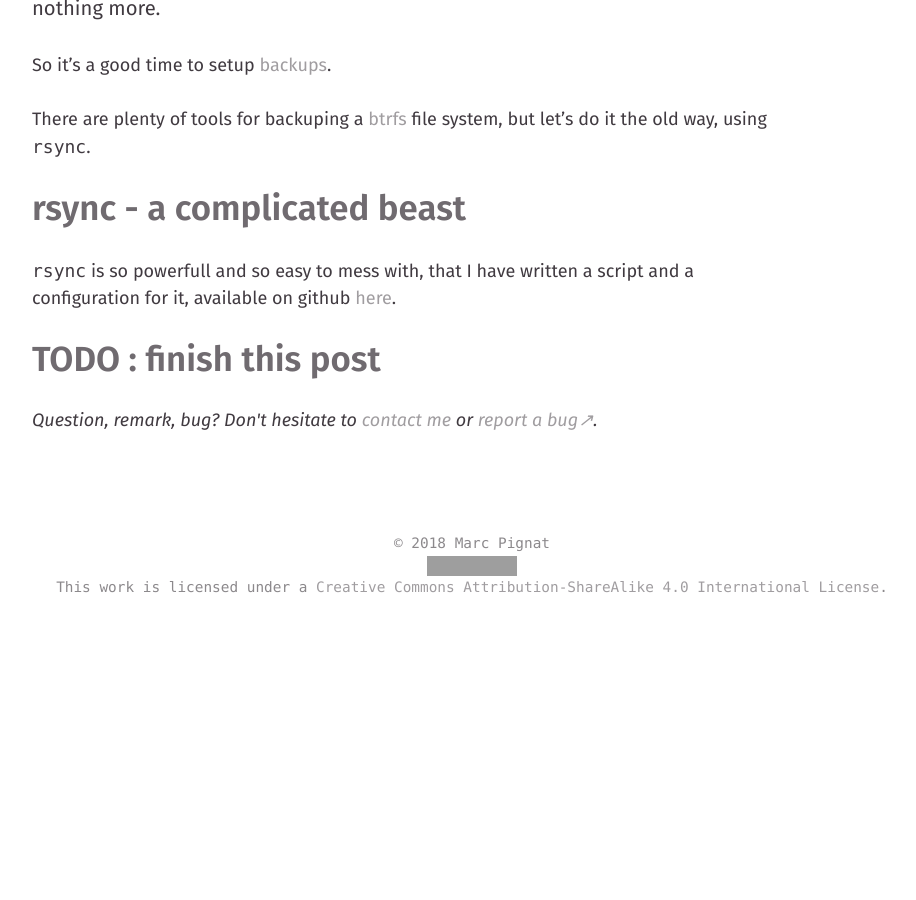
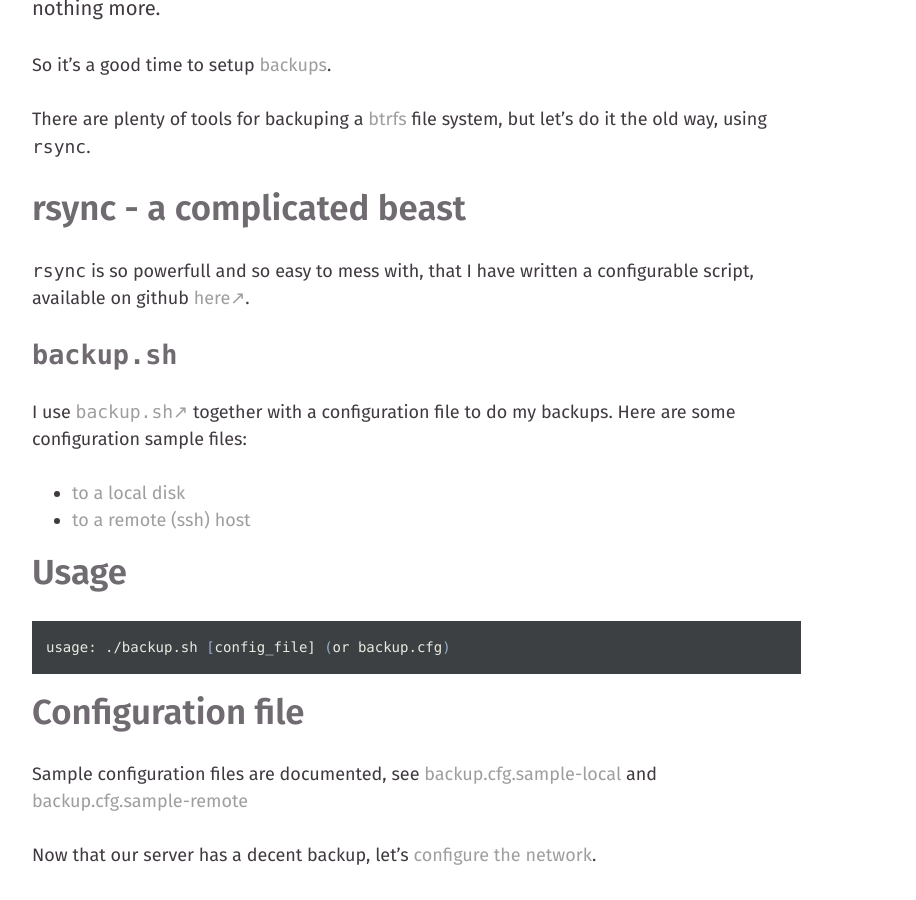
Before and after one commit to RandomReaper/cli, a Jekyll site: the page built from site/_posts/2018-05-21-ubuntu-18.04-rsync-backup.md, in a window 1280 px wide and 900 px high, scrolled down 730 px. Shown: the whole window, without its empty margins (40-956 px from the left). Built offline with Jekyll 4.4.1, drawn with Linux system fonts in a browser that asks for light colours; before the commit the page ends 1328 px from its top, so only the background shows below that; grey boxes are pictures that could not be loaded.

Commit message:
fix blog order

````diff
--- a/site/_layouts/post.html
+++ b/site/_layouts/post.html
@@ -12,6 +12,7 @@ layout: default
 
       <div class="entry-content">
         {{ content }}
+        <p style="text-align: center;">~~~</p>
         <p><i>Question, remark, bug? Don't hesitate to <a href="/about/">contact me</a> or <a href="https://github.com/RandomReaper/cli/issues" class="external">report a bug</a>.</i></p>
       </div>
       {% if site.disqus.shortname %}
--- a/site/_posts/2018-05-21-ubuntu-18.04-rsync-backup.md
+++ b/site/_posts/2018-05-21-ubuntu-18.04-rsync-backup.md
@@ -16,9 +16,21 @@ but let's do it the old way, using `rsync`.
 
 ## rsync - a complicated beast
 
-`rsync` is so powerfull and so easy to mess with, that I have written a script
-and a configuration for it, available on github
-[here](https://github.com/RandomReaper/scripts/tree/master/backup).
+`rsync` is so powerfull and so easy to mess with, that I have written a
+configurable script, available on github [here](https://github.com/RandomReaper/scripts/tree/master/backup){:.external}.
 
+### `backup.sh`
+I use [`backup.sh`](https://raw.githubusercontent.com/RandomReaper/scripts/master/backup/backup.sh){:.external}
+together with a configuration file to do my backups.
+Here are some configuration sample files:
+ - [to a local disk](https://raw.githubusercontent.com/RandomReaper/scripts/master/backup/backup.cfg.sample-local)
+ - [to a remote (ssh) host](https://raw.githubusercontent.com/RandomReaper/scripts/master/backup/backup.cfg.sample-remote)
 
-## TODO : finish this post
+## Usage
+```bash
+usage: ./backup.sh [config_file] (or backup.cfg)
+```
+## Configuration file
+Sample configuration files are documented, see [backup.cfg.sample-local](https://github.com/RandomReaper/scripts/blob/master/backup/backup.cfg.sample-local) and [backup.cfg.sample-remote](https://github.com/RandomReaper/scripts/blob/master/backup/backup.cfg.sample-remote)
+
+Now that our server has a decent backup, let's [configure the network](server-18.04-network-bond.html).
````
Also changed, not shown: site/_posts/2018-05-22-18.04-server-sendmail.md (+2 -2 lines), site/_posts/2018-05-22-ubuntu-18.04-server-bond.md (+1 -1 lines).
